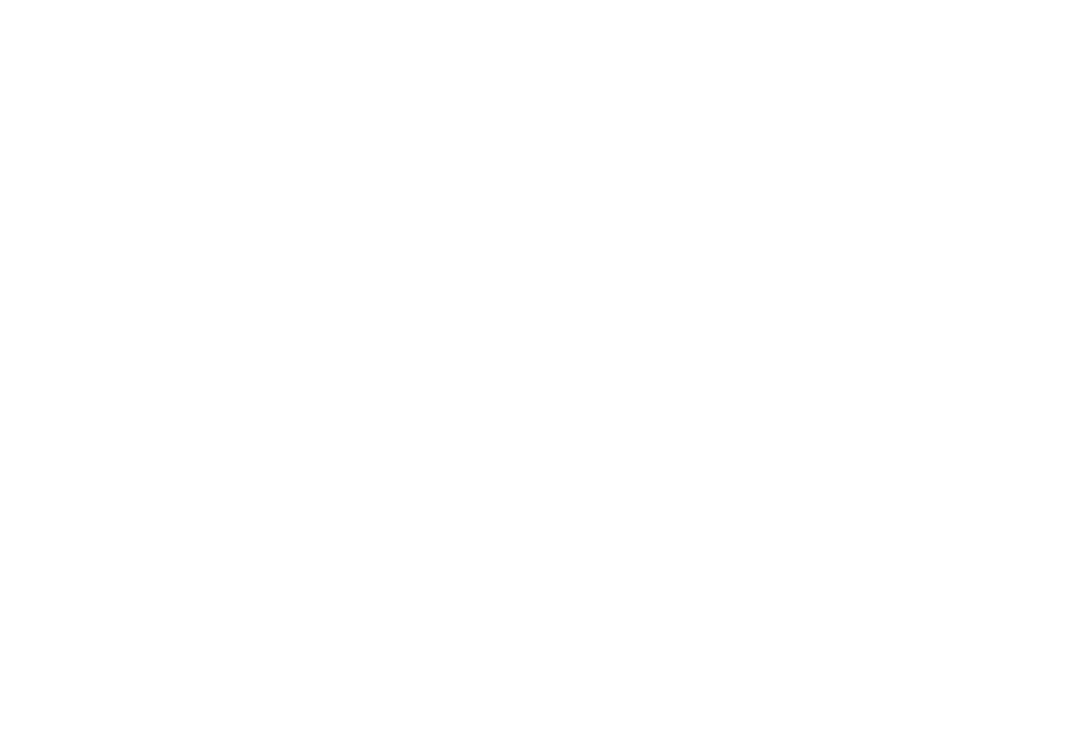
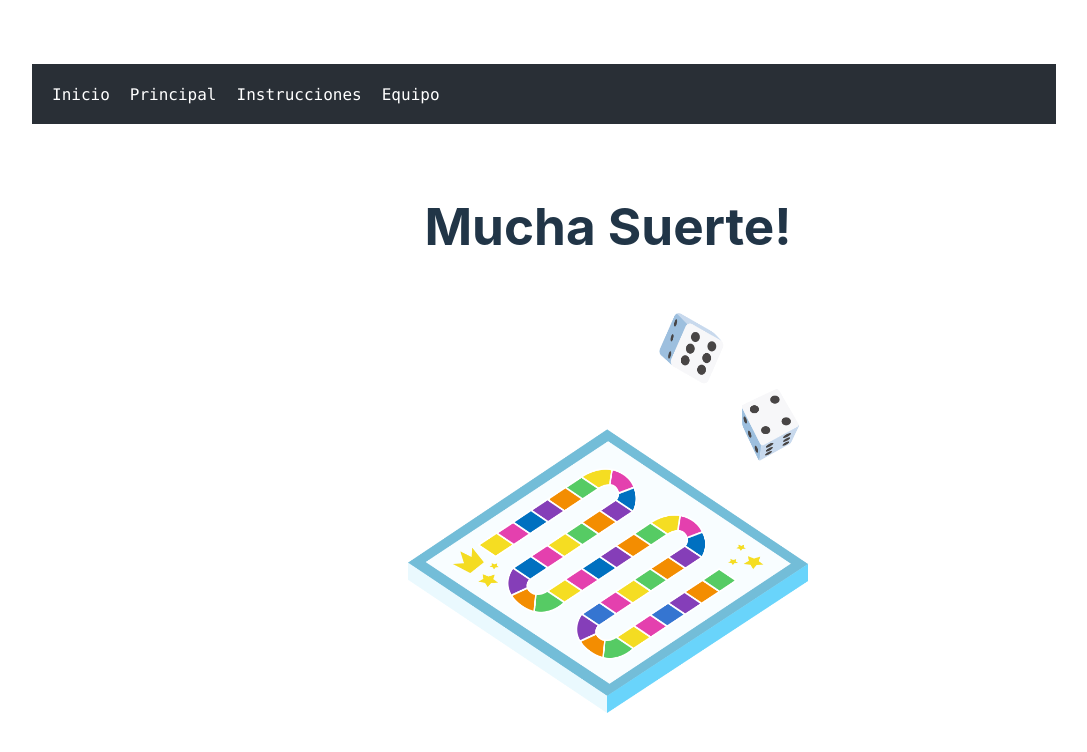
Before and after one commit to juanifdez/BrainRoyale, a React (Vite) app in the folder BrainRoyale/: page /game in a window 1280 px wide. Before the commit this address had no page. Shown: the top 752 px of the page, without its empty margins (32-1119 px from the left). Built offline with nearby package versions, Linux system fonts and the light colour scheme.

Commit message:
little fix

```diff
--- a/BrainRoyale/src/App.css
+++ b/BrainRoyale/src/App.css
@@ -25,10 +25,10 @@
 
 body {
   margin: 0;
-  display: flex;
+  /* display: flex; */
   place-items: center;
   min-width: 320px;
-  min-height: 100vh;
+  min-height: 100px;
 }
 
 h1 {
--- a/BrainRoyale/src/Routing.jsx
+++ b/BrainRoyale/src/Routing.jsx
@@ -4,6 +4,7 @@
 import TeamPage from './pages/TeamPage'
 import RulesPage from './pages/RulesPage'
 import MainPage from './pages/MainPage'
+import Game from './pages/Game'
 
 
 function Routing(){
@@ -16,6 +17,7 @@
                 <Route path={'/rulespage'} element={<RulesPage/>}/>
                 <Route path={'/app'} element={<MainPage/>}/>
                 <Route path={'/'} element={<LandingPage/>}/>
+                <Route path={'/game'} element={<Game/>}/>
             </Routes>
         </BrowserRouter>
         </>
--- a/BrainRoyale/src/components/Navbar.css
+++ b/BrainRoyale/src/components/Navbar.css
@@ -1,7 +1,7 @@
 #root {
     max-width: 1280px;
     margin: 0 auto;
-    padding: rem;
+    padding: 5%;
     text-align: center;
     }
 .block-nav{
--- /dev/null
+++ b/BrainRoyale/src/pages/Game.css
@@ -0,0 +1,7 @@
+#root {
+    max-width: 1280px;
+    margin: 0 auto;
+    padding: 5%;
+    text-align: center;
+
+    }
--- /dev/null
+++ b/BrainRoyale/src/pages/Game.jsx
@@ -0,0 +1,17 @@
+import Navbar from '../components/Navbar';
+import './Game.css'
+
+export default function Game() {
+
+    return (
+
+        <div className="block">
+        <Navbar/>
+        <h1>Mucha Suerte!</h1>
+        <br />
+        <img src="tableros/tablero.png" width="400" height="400"/>
+
+
+        </div>
+      );
+}
--- a/BrainRoyale/src/pages/LandingPage.jsx
+++ b/BrainRoyale/src/pages/LandingPage.jsx
@@ -14,7 +14,7 @@
         <img src="tableros/tablero.png" width="400" height="400"/>
         <br />
         <br />
-        <button>Jugar</button>
+        <button> <a href='/Game'>Jugar</a></button>
         <br />
         <p>Iniciar sesión <a href="#">Sign in</a></p>
         <p>Crear cuenta <a href="#">Sign up</a></p>
```
